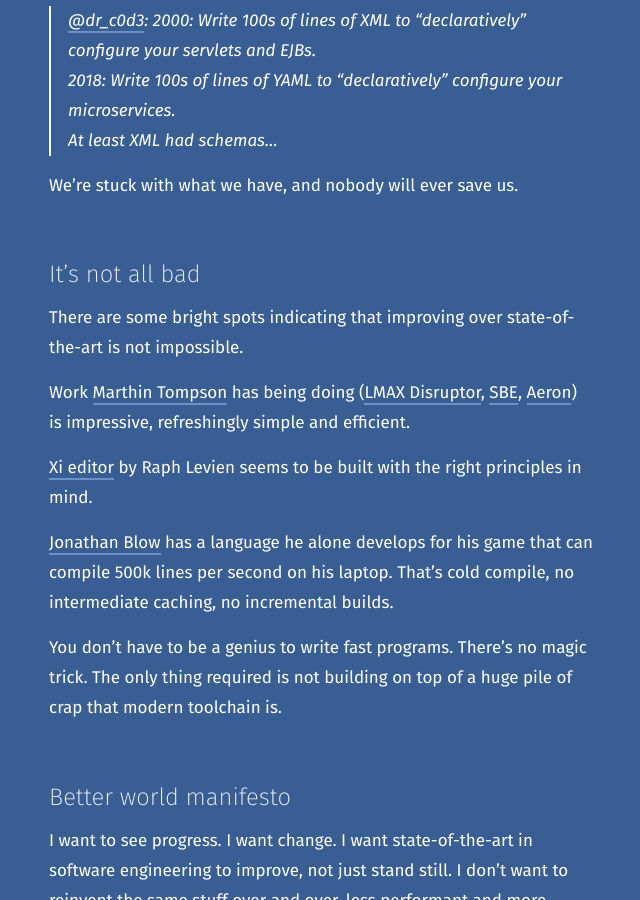
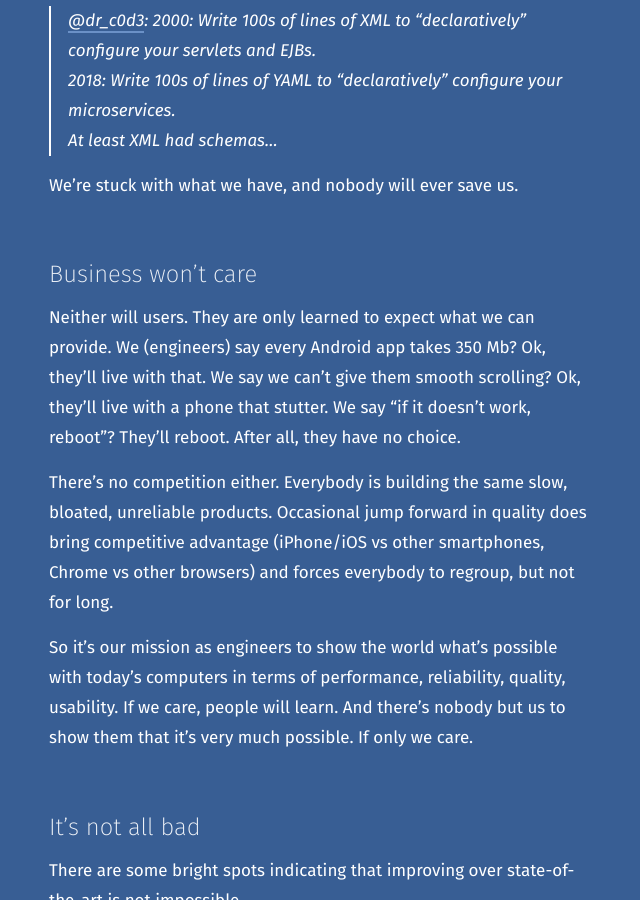
Before and after one commit to tonsky/tonsky.github.io, a Jekyll site: the page built from _posts/2018-09-15-disenchantment.md, in a window 1280 px wide and 900 px high, scrolled down 14002 px. Shown: the whole window, without its empty margins (320-960 px from the left). Built offline with Jekyll 4.4.1, drawn with Linux system fonts in a browser that asks for light colours.

Commit message:
a paragraph about business

```diff
--- a/_posts/2018-09-15-disenchantment.md
+++ b/_posts/2018-09-15-disenchantment.md
@@ -158,6 +158,14 @@
 
 We’re stuck with what we have, and nobody will ever save us.
 
+## Business won’t care
+
+Neither will users. They are only learned to expect what we can provide. We (engineers) say every Android app takes 350 Mb? Ok, they’ll live with that. We say we can’t give them smooth scrolling? Ok, they’ll live with a phone that stutter. We say “if it doesn’t work, reboot”? They’ll reboot. After all, they have no choice.
+
+There’s no competition either. Everybody is building the same slow, bloated, unreliable products. Occasional jump forward in quality does bring competitive advantage (iPhone/iOS vs other smartphones, Chrome vs other browsers) and forces everybody to regroup, but not for long.
+
+So it’s our mission as engineers to show the world what’s possible with today’s computers in terms of performance, reliability, quality, usability. If we care, people will learn. And there’s nobody but us to show them that it’s very much possible. If only we care.
+
 ## It’s not all bad
 
 There are some bright spots indicating that improving over state-of-the-art is not impossible.
```
